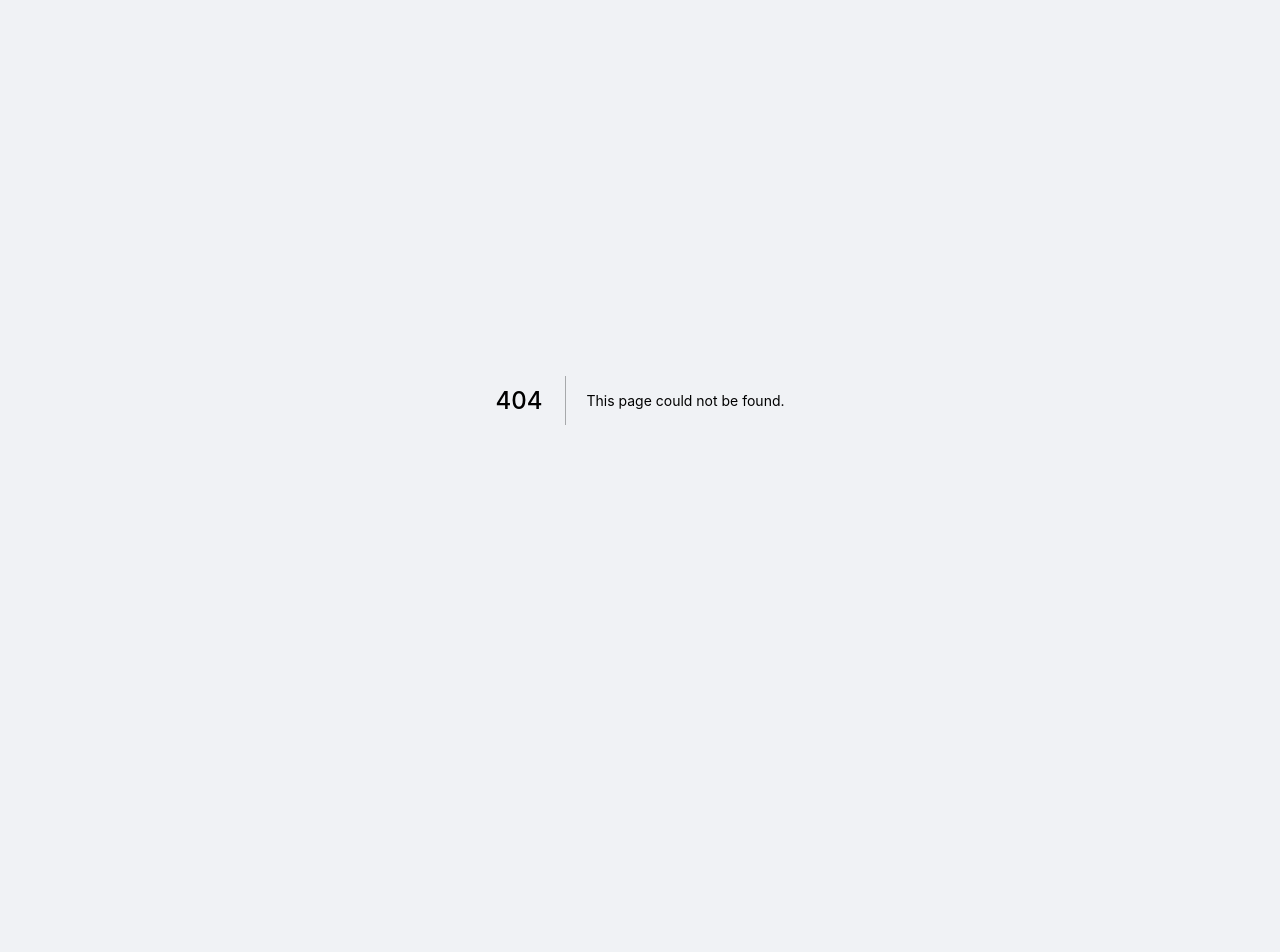
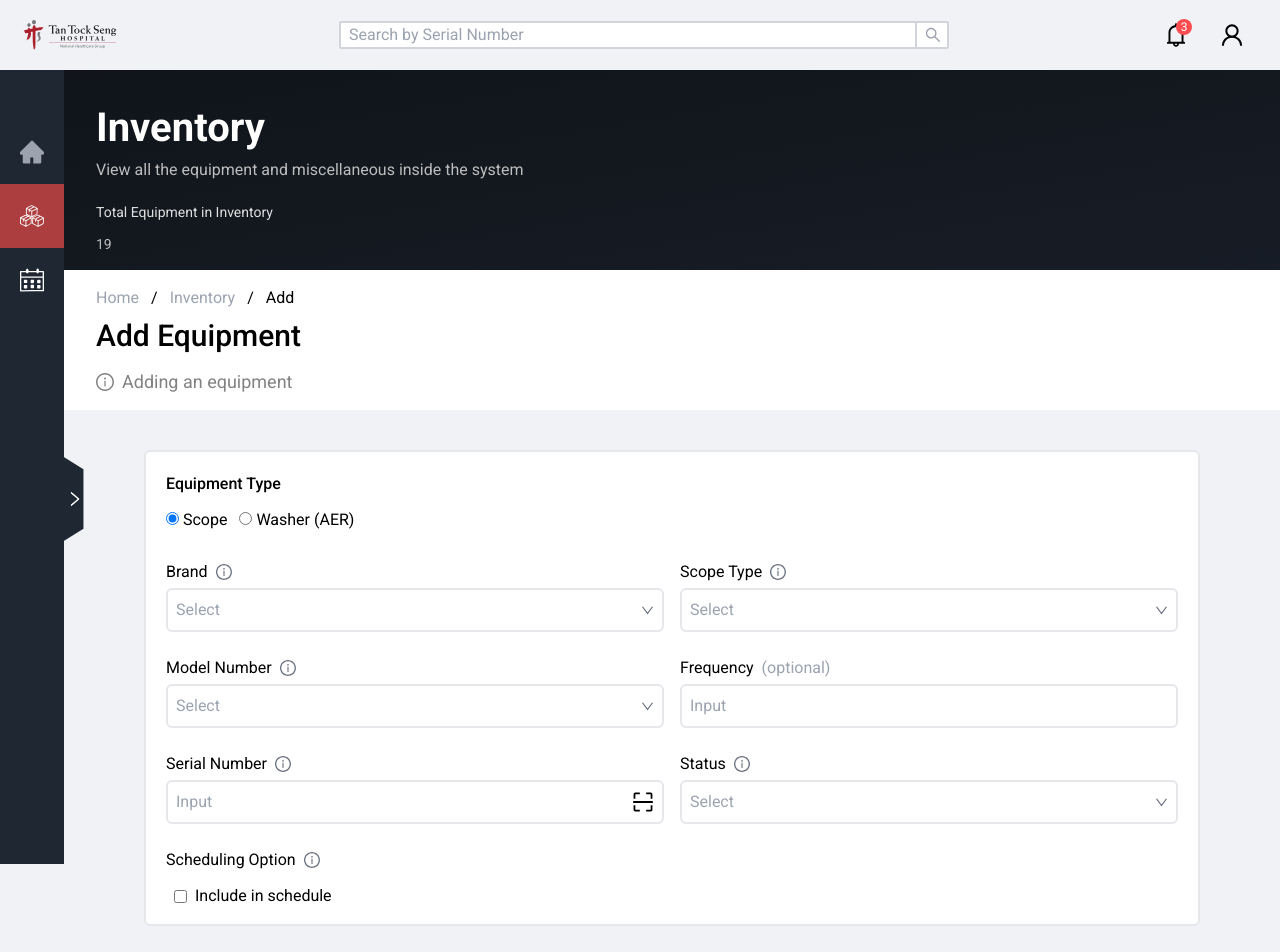
Before and after one commit to bran-donut/tts-ict2012, a Next.js app: page /inventory/add in a window 1280 px wide. Before the commit this address had no page. Shown: the top 952 px of the page. Before the commit the page ends 800 px from the top, so only its background shows below. Built offline with nearby package versions, Linux system fonts and the light colour scheme.

Commit message:
sync equipment form edit

```diff
--- a/components/ActionButton.js
+++ b/components/ActionButton.js
@@ -1,13 +1,12 @@
 import { useState } from "react";
 
-export default function ActionButton({ index, active, name, icon, onClickAction, disable = false, subHeaderButton = false }) {
+export default function ActionButton({ index, active, name, icon, onClickAction, disable = false }) {
     const [hover, setHover] = useState(false);
 
     return (
       <button
         className={`
                   px-2 flex items-center gap-2 border
-                  ${subHeaderButton ? "border-[#FF9193] text-tts-red" : ""}
                   ${(active && !disable) || hover ? "border-[#FF9193] text-tts-red bg-[#FF9193]/30" : "border-gray-400 text-black"}
                   ${disable ? "border-gray-400 text-gray-400 cursor-default" : ""}
               `}
--- /dev/null
+++ b/pages/inventory/add.js
@@ -0,0 +1,152 @@
+import Layout from "../../layouts/Layout";
+import { InfoCircleOutlined } from "@ant-design/icons";
+import { useEffect, useState } from "react";
+import Dropdown from "../../components/Dropdown";
+import MainHeader from "../../components/MainHeader";
+import SubHeader from "../../components/SubHeader";
+import MobileScan from "../../components/MobileScan";
+import Input from "../../components/Input";
+import { equipments } from "../../Constants";
+import { useRouter } from "next/router";
+import Link from "next/link";
+
+export default function AddEquipment() {
+    const [equipmentType, setEquipmentType] = useState("Scope");
+
+    return (
+        <Layout>
+            <MainHeader
+                heading="Inventory"
+                description="View all the equipment and miscellaneous inside the system"
+                details={[{ title: 'Total Equipment in Inventory', subtitle: equipments.length }]}
+            />
+            <SubHeader
+                heading="Add Equipment"
+                description="Adding an equipment"
+                breadCrumbItems={["Home", "Inventory", "Add"]}
+            />
+            <section className="grid grid-flow-row bg-#f0f2f5">
+                <form>
+                    {equipmentType == "Scope" ?
+                        <div className="px-20 py-10">
+                            <div className="flex flex-col justify-center h-full min-w-full text-justify bg-white border-2 rounded-md">
+                                <div className="p-5">
+                                    <h3 className="pb-3 font-medium">Equipment Type</h3>
+                                    <span>
+                                        <input onClick={() => setEquipmentType("Scope")} type="radio" name="equipment" value="Scope" checked></input>
+                                        <label for="equipment"> Scope </label>
+                                    </span>
+                                    <span className="ml-2">
+                                        <input onClick={() => setEquipmentType("Washer")} type="radio" name="equipment" value="Washer"></input>
+                                        <label for="equipment"> Washer (AER) </label>
+                                    </span>
+                                </div>
+                                <div className="grid grid-cols-2 gap-4 px-5 py-1">
+                                    <Dropdown
+                                        menuHeader="Brand"
+                                        menuItems={["Olympus"]}
+                                    />
+                                    <Dropdown
+                                        menuHeader="Scope Type"
+                                        menuItems={["tracheal intubation"]}
+                                    />
+                                    <Dropdown
+                                        menuHeader="Model Number"
+                                        menuItems={["TJF423"]}
+                                    />
+
+                                    <Input
+                                        menuHeader="Frequency"
+                                    />
+
+                                    <MobileScan
+                                        menuHeader="Serial Number"
+                                    />
+
+                                    <Dropdown
+                                        menuHeader="Status"
+                                        menuItems={["Regular", "Loan"]}
+                                    />
+
+                                    <div className="py-1 input-group">
+                                        <div className="flex flex-row items-center justify-start pb-1">
+                                            <h4 className="mr-2">Scheduling Option</h4>
+                                            <InfoCircleOutlined style={{ fontSize: '16px', color: 'rgb(107 114 128)' }} />
+                                        </div>
+                                        <div className="relative flex items-center w-full p-2 align-middle rounded-md input-group">
+                                            <input type="checkbox" className="float-left outline-none" required />
+                                            <p className="ml-2">Include in schedule</p>
+                                        </div>
+                                    </div>
+                                </div>
+                            </div>
+                        </div>
+                        :
+                        <div className="px-20 py-10">
+                            <div className="flex flex-col justify-center h-full min-w-full text-justify bg-white border-2 rounded-md">
+                                <div className="p-5">
+                                    <h3 className="pb-3 font-medium">Equipment Type</h3>
+                                    <span>
+                                        <input onClick={() => setEquipmentType("Scope")} type="radio" name="equipment" value="Scope"></input>
+                                        <label for="equipment"> Scope </label>
+                                    </span>
+                                    <span className="ml-2">
+                                        <input onClick={() => setEquipmentType("Washer")} type="radio" name="equipment" value="Washer" checked></input>
+                                        <label for="equipment"> Washer (AER) </label>
+                                    </span>
+                                </div>
+                                <div className="grid grid-cols-2 gap-4 px-5 py-1">
+                                    <Dropdown
+                                        menuHeader="AER Model Number"
+                                        menuItems={["Olympus"]}
+                                    />
+                                    {/* <div className="py-1 input-group">
+                      <div className="flex flex-row items-center justify-start pb-1">
+                        <h4 className="mr-2">Frequency</h4>
+                        <InfoCircleOutlined style={{ fontSize: '16px', color: 'rgb(107 114 128)' }} />
+                      </div>
+                      <div className="relative flex items-center w-full p-2 border-2 rounded-md input-group">
+                        <input type="text" placeholder="Input" className="w-full outline-none" required />
+                      </div>
+                    </div> */}
+                                    <Input
+                                        menuHeader="Frequency"
+                                    />
+
+                                    <MobileScan
+                                        menuHeader="AER Serial Number"
+                                    />
+                                    <div></div>
+                                    <div className="py-1 input-group">
+                                        <div className="flex flex-row items-center justify-start pb-1">
+                                            <h4 className="mr-2">Scheduling Option</h4>
+                                            <InfoCircleOutlined style={{ fontSize: '16px', color: 'rgb(107 114 128)' }} />
+                                        </div>
+                                        <div className="relative flex items-center w-full p-2 align-middle rounded-md input-group">
+                                            <input type="checkbox" className="float-left outline-none" required />
+                                            <p className="ml-2">Include in schedule</p>
+                                        </div>
+                                    </div>
+                                </div>
+                            </div>
+                        </div>
+                    }
+
+                    <div className="flex flex-col items-center justify-end w-full gap-0 px-5 py-5 bg-white md:flex-row md:gap-3">
+                        <Link href="/inventory">
+                            <a className="text-black hover:text-black/80 hover:cursor-pointer hover:underline">
+                                Back
+                            </a>
+                        </Link>
+                        <Link href="/inventory">
+                            <a className="px-10 py-2 text-white transition-colors duration-150 border-2 rounded-sm bg-tts-red hover:bg-tts-red/80 border-tts-red">
+                                Save
+                            </a>
+                        </Link>
+                    </div>
+
+                </form>
+            </section>
+        </Layout>
+    );
+}
--- a/pages/inventory/index.js
+++ b/pages/inventory/index.js
@@ -9,6 +9,7 @@
 import { useRouter } from "next/router";
 import ContainerWrapper from "../../components/ContainerWrapper";
 import ActionButton from "../../components/ActionButton";
+import Link from "next/link";
 
 const tabs = ["Scope", "Washer (AER)"];
 const actions = ["Filter By", "Sort By"];
@@ -66,7 +67,7 @@
         breadCrumbItems={["Home", "Inventory"]}
         button={<SubHeaderButton text="Export Inventory as CSV" onClickAction={handleClickExport} />}
       >
-        <div className="flex items-center justify-between w-full pt-3">
+        <div className="flex items-center justify-between w-full pt-1">
           <div className="mt-2">
             <button
               onClick={() => setIndex(0)}
@@ -92,13 +93,7 @@
           </div>
         </div>
       </SubHeader>
-      {/* <section className={`${tabs[index] == "Scope" ? "visible" : "invisible"} bg-[#C1C1C1] px-20`}>
-        <div className="grid grid-cols-1 gap-y-0 overflow-y-scroll bg-[#F0F2F5] max-h-screen xl:grid-cols-2 px-10 gap-5 py-5">
-          {equipmentData.map((e, i) => (
-            <EquipmentCard equipmentData={equipmentData[i]} key={i} />
-          ))}
-        </div>
-      </section> */}
+
       <ContainerWrapper>
         <ItemWrapper>
           {equipmentData.map(
@@ -107,12 +102,13 @@
               ((index == 0 && e.scopeType) || (index == 1 && !e.scopeType)) && <EquipmentCard key={i} index={i} equipmentData={equipmentData[i]} onClickCard={handleClickCard} /> //: <EquipmentCard equipmentData={equipmentData[i]} key={i} />
           )}
         </ItemWrapper>
-        {/* <ItemWrapper
-          items={equipments}
-          currentAction={tabs[index]}
-        /> */}
+
       </ContainerWrapper>
-      <div className="flex flex-col items-center justify-end w-full gap-10 px-5 py-5 bg-white md:flex-row"></div>
+      <div className="flex flex-col items-center justify-end w-full gap-10 px-5 py-5 bg-white md:flex-row">
+        <Link href="/inventory/add">
+          <a className="px-5 py-2 text-white transition-colors duration-150 border-2 rounded-sm bg-tts-red hover:bg-tts-red/80 border-tts-red">Add New</a>
+        </Link>
+      </div>
     </Layout>
   );
 }
```
